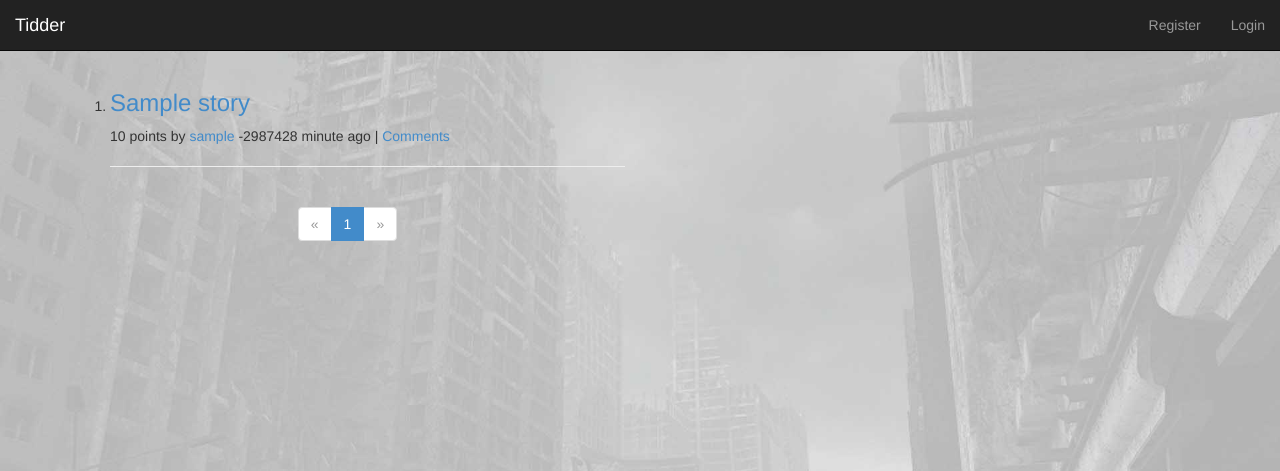
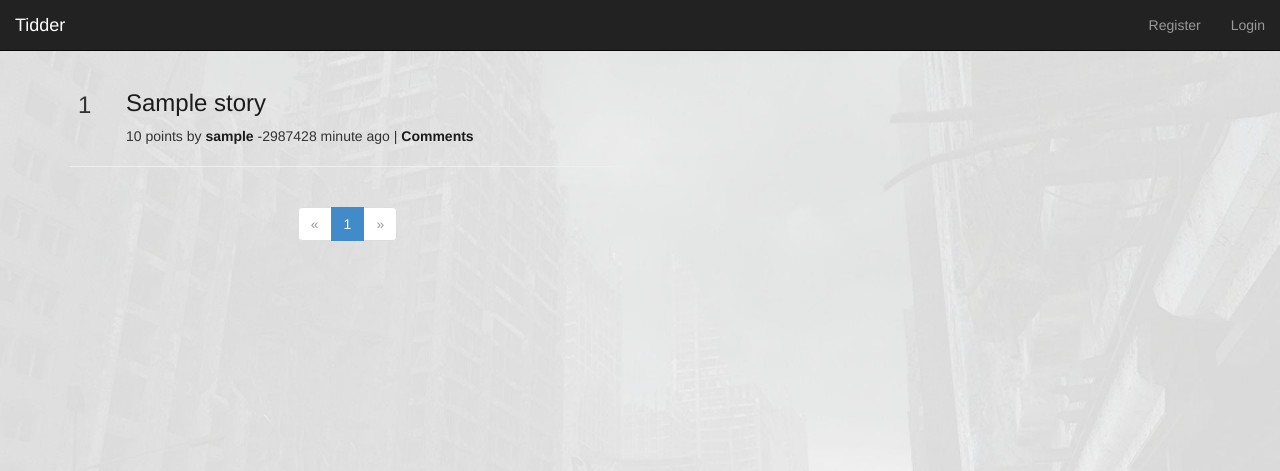
Before and after one commit to jjh5030/tidder, a Django app: page / in a window 1280 px wide. Shown: the top 471 px of the page. Run offline with Django 3.2, Linux system fonts and the light colour scheme; tables that the repository leaves empty hold one stand-in row (values such as "Sample post"); some libraries are stand-ins or nearby versions.

Commit message:
More Front page CSS updates and Fixed Comments
didn't realize that each comment wasn't tied to a user. Still need to
redirect users if not logged in before they can comment

```diff
--- a/static/css/bootstrap-fluid-adj.css
+++ b/static/css/bootstrap-fluid-adj.css
@@ -4,7 +4,7 @@ body {
 }
 
 html {
-  background: url(/static/img/background_light.jpg) no-repeat center center fixed;
+  background: url(/static/img/background_light3.jpg) no-repeat center center fixed;
   -webkit-background-size: cover;
   -moz-background-size: cover;
   -o-background-size: cover;
@@ -70,3 +70,45 @@ ul
   padding: 0px;
   margin: 0px;
 }
+
+ol {
+    counter-reset:li; /* Initiate a counter */
+    margin-left:0; /* Remove the default left margin */
+    padding-left:0; /* Remove the default left padding */
+}
+ol > li {
+    position:relative; /* Create a positioning context */
+    margin:0 0 6px 4em; /* Give each list item a left margin to make room for the numbers */
+    list-style:none; /* Disable the normal item numbering */
+}
+ol > li:before {
+    content:counter(li); /* Use the counter as content */
+    counter-increment:li; /* Increment the counter by 1 */
+    /* Position and style the number */
+    position:absolute;
+    top:-2px;
+    left:-2em;
+    /* Some space between the number and the content in browsers that support
+       generated content but not positioning it (Camino 2 is one example) */
+
+    text-align:center;
+    font-size: 24px;
+}
+
+a:link {
+    color: #1b1b1b;
+}
+
+.story-info a:link {
+    color: #1b1b1b;
+    font-weight:bold;
+}
+
+a:visited {
+    color: #000000;
+    font-weight:bold;
+}
+
+a:hover {
+    color: #FFFFFF;
+}
--- a/stories/views.py
+++ b/stories/views.py
@@ -207,6 +207,7 @@ def story_detail(request, story_id):
 				#Set a blank path then save it to get an ID
 				temp.path = ''
 				temp.story_id = story
+				temp.comment_moderator = request.user
 				temp.save()
 				temp.path = temp.id
 			else:
@@ -215,6 +216,7 @@ def story_detail(request, story_id):
 				temp.depth = node.depth + 1
 				temp.path = node.path
 				temp.story_id = story
+				temp.comment_moderator = request.user
 
 				#Store parents path then apply comment ID
 				temp.save()
--- a/templates/tidder/detail.html
+++ b/templates/tidder/detail.html
@@ -38,7 +38,7 @@
 <ul id="commenters">
 	{% for c in comment_tree %}
 		<li id="{{ c.id }}" class="c" style="margin-left:{{ c.depth|add:c.depth }}em;">
-			<p class="poster">{{ story.moderator.username }} - {{ c.date }}</p>
+			<p class="poster"><a href="/user_profile/{{ c.comment_moderator.username }}">{{ c.comment_moderator.username }}</a> {{ c.date |age }}</p>
 			<p>{{ c.content }}</p>
 			<p><a href="" class="reply">reply</a></p>
 		</li>
--- a/templates/tidder/index.html
+++ b/templates/tidder/index.html
@@ -6,7 +6,7 @@
 
 {% block content %}
 
-<ol start="{{ list_start }}" class="main">
+<ol start="{{ list_start }}" class="mylist">
 	{% if stories %}
 		{% for story in stories %}
 			<li>
```
Also changed, not shown: stories/models.py (+1 -0 lines), static/img/background_light2.jpg (added), static/img/background_light3.jpg (added).
